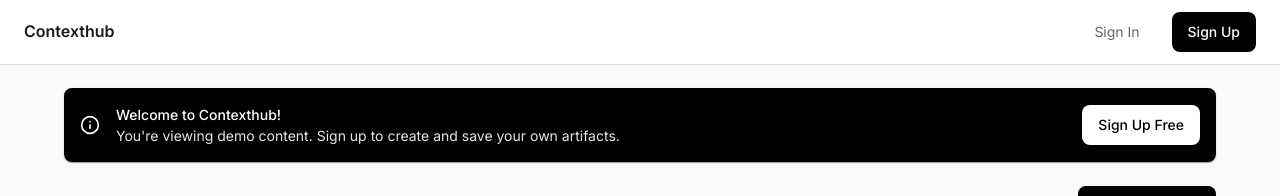
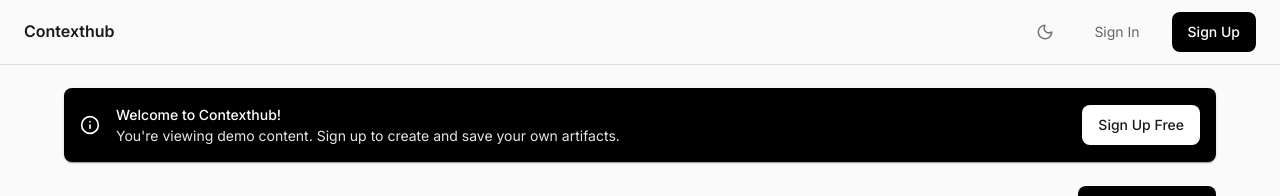
Before and after one commit to antoinebcx/allcontext, a React (Vite) app in the folder frontend/: page / in a window 1280 px wide. Shown: the top 196 px of the page. Built offline with nearby package versions, Linux system fonts and the light colour scheme; no server answers.

Commit message:
add light/dark mode detection and switch, simplify settings design and fix some colors

```diff
--- a/frontend/src/App.tsx
+++ b/frontend/src/App.tsx
@@ -1,4 +1,4 @@
-import React from 'react';
+import { useMemo } from 'react';
 import { QueryClient, QueryClientProvider } from '@tanstack/react-query';
 import { BrowserRouter, Routes, Route, Navigate } from 'react-router-dom';
 import { ThemeProvider, CssBaseline, Box, CircularProgress } from '@mui/material';
@@ -6,12 +6,13 @@
 import '@fontsource/inter/500.css';
 import '@fontsource/inter/600.css';
 
-import { theme } from './theme';
+import { createAppTheme } from './theme';
 import { Layout } from './components/Layout/Layout';
 import { Dashboard } from './pages/Dashboard';
 import { Settings } from './pages/Settings';
 import { LoginPage } from './pages/LoginPage';
 import { useAuth } from './contexts/AuthContext';
+import { useTheme } from './contexts/ThemeContext';
 
 // Create a client
 const queryClient = new QueryClient({
@@ -25,6 +26,10 @@
 
 function App() {
   const { user, loading } = useAuth();
+  const { mode } = useTheme();
+
+  // Create theme based on current mode
+  const theme = useMemo(() => createAppTheme(mode), [mode]);
 
   if (loading) {
     return (
@@ -32,7 +37,8 @@
         display: 'flex',
         justifyContent: 'center',
         alignItems: 'center',
-        height: '100vh'
+        height: '100vh',
+        bgcolor: mode === 'dark' ? '#121212' : '#fafafa'
       }}>
         <CircularProgress />
       </Box>
--- a/frontend/src/components/Layout/Navbar.tsx
+++ b/frontend/src/components/Layout/Navbar.tsx
@@ -11,13 +11,15 @@
   Box,
   Divider,
 } from '@mui/material';
-import { User, LogOut, Settings } from 'lucide-react';
+import { User, LogOut, Settings, Moon, Sun } from 'lucide-react';
 import { useAuth } from '../../contexts/AuthContext';
+import { useTheme } from '../../contexts/ThemeContext';
 
 export const Navbar: React.FC = () => {
   const navigate = useNavigate();
   const location = useLocation();
   const { user, logout } = useAuth();
+  const { mode, toggleTheme } = useTheme();
   const [anchorEl, setAnchorEl] = useState<null | HTMLElement>(null);
 
   const handleUserMenuOpen = (event: React.MouseEvent<HTMLElement>) => {
@@ -38,15 +40,21 @@
     handleUserMenuClose();
   };
 
+  const handleThemeToggle = () => {
+    toggleTheme();
+    handleUserMenuClose();
+  };
+
   return (
     <AppBar
       position="fixed"
       elevation={0}
       sx={{
-        bgcolor: 'background.paper',
+        bgcolor: 'transparent',
         borderBottom: 1,
         borderColor: 'divider',
-        color: 'text.primary'
+        color: 'text.primary',
+        backdropFilter: 'blur(8px)'
       }}
     >
       <Toolbar sx={{ gap: 2 }}>
@@ -112,10 +120,19 @@
                 </Typography>
               </MenuItem>
               <Divider />
+              <MenuItem onClick={handleThemeToggle}>
+                {mode === 'light' ? (
+                  <Moon size={16} style={{ marginRight: 8 }} />
+                ) : (
+                  <Sun size={16} style={{ marginRight: 8 }} />
+                )}
+                {mode === 'light' ? 'Dark Mode' : 'Light Mode'}
+              </MenuItem>
               <MenuItem onClick={handleSettingsClick}>
                 <Settings size={16} style={{ marginRight: 8 }} />
                 Settings
               </MenuItem>
+              <Divider />
               <MenuItem onClick={handleLogout}>
                 <LogOut size={16} style={{ marginRight: 8 }} />
                 Logout
@@ -125,6 +142,13 @@
         ) : (
           <>
             {/* Non-authenticated user UI */}
+            <IconButton
+              onClick={toggleTheme}
+              size="small"
+              title={mode === 'light' ? 'Switch to dark mode' : 'Switch to light mode'}
+            >
+              {mode === 'light' ? <Moon size={18} /> : <Sun size={18} />}
+            </IconButton>
             <Button
               onClick={() => navigate('/login')}
               sx={{
--- /dev/null
+++ b/frontend/src/contexts/ThemeContext.tsx
@@ -0,0 +1,79 @@
+import React, { createContext, useState, useEffect, useContext, useMemo } from 'react';
+import { useMediaQuery } from '@mui/material';
+
+type ThemeMode = 'light' | 'dark' | 'system';
+type ResolvedMode = 'light' | 'dark';
+
+interface ThemeContextType {
+  mode: ResolvedMode;           // The actual mode being used (resolved)
+  themeMode: ThemeMode;         // User's preference (can be 'system')
+  setThemeMode: (mode: ThemeMode) => void;
+  toggleTheme: () => void;
+}
+
+const ThemeContext = createContext<ThemeContextType | undefined>(undefined);
+
+const STORAGE_KEY = 'theme-mode';
+
+export const useTheme = () => {
+  const context = useContext(ThemeContext);
+  if (!context) {
+    throw new Error('useTheme must be used within a ThemeProvider');
+  }
+  return context;
+};
+
+export const ThemeProvider: React.FC<{ children: React.ReactNode }> = ({ children }) => {
+  // Detect system preference
+  const prefersDarkMode = useMediaQuery('(prefers-color-scheme: dark)');
+
+  // Get stored preference or default to 'system'
+  const [themeMode, setThemeMode] = useState<ThemeMode>(() => {
+    const stored = localStorage.getItem(STORAGE_KEY);
+    if (stored === 'light' || stored === 'dark' || stored === 'system') {
+      return stored;
+    }
+    return 'system';
+  });
+
+  // Resolve the actual mode to use
+  const mode = useMemo<ResolvedMode>(() => {
+    if (themeMode === 'system') {
+      return prefersDarkMode ? 'dark' : 'light';
+    }
+    return themeMode;
+  }, [themeMode, prefersDarkMode]);
+
+  // Save preference to localStorage
+  useEffect(() => {
+    localStorage.setItem(STORAGE_KEY, themeMode);
+  }, [themeMode]);
+
+  // Toggle between light and dark (not system)
+  const toggleTheme = () => {
+    setThemeMode(prevMode => {
+      // If currently system, switch to opposite of current resolved mode
+      if (prevMode === 'system') {
+        return mode === 'light' ? 'dark' : 'light';
+      }
+      // Otherwise just toggle between light and dark
+      return prevMode === 'light' ? 'dark' : 'light';
+    });
+  };
+
+  const value = useMemo(
+    () => ({
+      mode,
+      themeMode,
+      setThemeMode,
+      toggleTheme,
+    }),
+    [mode, themeMode]
+  );
+
+  return (
+    <ThemeContext.Provider value={value}>
+      {children}
+    </ThemeContext.Provider>
+  );
+};
--- a/frontend/src/pages/Dashboard.tsx
+++ b/frontend/src/pages/Dashboard.tsx
@@ -18,12 +18,14 @@
 import { ArtifactForm } from '../components/Artifacts/ArtifactForm';
 import { ArtifactDetail } from '../components/Artifacts/ArtifactDetail';
 import { useAuth } from '../contexts/AuthContext';
+import { useTheme } from '../contexts/ThemeContext';
 import { demoArtifacts, demoCreateMessage } from '../data/demoData';
 import type { Artifact, ArtifactCreate, ArtifactUpdate, ArtifactSearchResult } from '../types';
 
 export const Dashboard: React.FC = () => {
   const navigate = useNavigate();
   const { user } = useAuth();
+  const { mode } = useTheme();
   const [searchQuery, setSearchQuery] = useState('');
   const [selectedArtifact, setSelectedArtifact] = useState<Artifact | null>(null);
   const [formOpen, setFormOpen] = useState(false);
@@ -151,10 +153,10 @@
             variant="contained"
             onClick={() => navigate('/login?signup=true')}
             sx={{
-              bgcolor: 'white',
-              color: 'primary.main',
+              bgcolor: 'background.paper',
+              color: 'text.primary',
               '&:hover': {
-                bgcolor: 'grey.100'
+                bgcolor: mode === 'light' ? 'grey.100' : 'grey.900'
               }
             }}
           >
--- a/frontend/src/pages/Settings.tsx
+++ b/frontend/src/pages/Settings.tsx
@@ -5,18 +5,18 @@
   Box,
   Typography,
   Button,
-  Paper,
   Alert,
   CircularProgress,
   Tabs,
   Tab,
 } from '@mui/material';
-import { Plus, Key, User, Shield } from 'lucide-react';
+import { Plus, Key, User, Shield, Palette } from 'lucide-react';
 import { useApiKeys, useCreateApiKey, useDeleteApiKey } from '../hooks/useApiKeys';
 import { ApiKeysList } from '../components/ApiKeys/ApiKeysList';
 import { CreateApiKey } from '../components/ApiKeys/CreateApiKey';
 import { ApiKeyDisplay } from '../components/ApiKeys/ApiKeyDisplay';
 import { useAuth } from '../contexts/AuthContext';
+import { useTheme } from '../contexts/ThemeContext';
 import type { ApiKey, ApiKeyCreated } from '../types';
 
 interface TabPanelProps {
@@ -49,6 +49,7 @@
   const [createdKey, setCreatedKey] = useState<ApiKeyCreated | null>(null);
 
   const { user } = useAuth();
+  const { mode, themeMode, setThemeMode } = useTheme();
   const { data, isLoading, error } = useApiKeys();
   const createMutation = useCreateApiKey();
   const deleteMutation = useDeleteApiKey();
@@ -92,20 +93,20 @@
       </Box>
 
       {/* Tabs */}
-      <Paper elevation={0} sx={{ border: 1, borderColor: 'divider' }}>
       <Tabs
         value={tabValue}
         onChange={handleTabChange}
-          sx={{ borderBottom: 1, borderColor: 'divider', px: 2 }}
+        sx={{ borderBottom: 1, borderColor: 'divider' }}
       >
         <Tab icon={<Key size={18} />} iconPosition="start" label="API Keys" />
         <Tab icon={<User size={18} />} iconPosition="start" label="Profile" />
+        <Tab icon={<Palette size={18} />} iconPosition="start" label="Appearance" />
         <Tab icon={<Shield size={18} />} iconPosition="start" label="Security" />
       </Tabs>
 
       {/* API Keys Tab */}
       <TabPanel value={tabValue} index={0}>
-          <Box sx={{ p: 3 }}>
+        <Box sx={{ py: 3 }}>
             {/* Section Header */}
             <Box sx={{ display: 'flex', justifyContent: 'space-between', alignItems: 'center', mb: 3 }}>
               <Box>
@@ -156,13 +157,26 @@
             )}
 
             {/* Usage Instructions */}
-            <Box sx={{ mt: 4, p: 2, bgcolor: 'grey.50', borderRadius: 1 }}>
+            <Box sx={{ mt: 4 }}>
               <Typography variant="subtitle2" gutterBottom>
                 How to use API keys
               </Typography>
               <Typography variant="body2" color="text.secondary" component="div">
                 Include your API key in the request header:
-                <Box component="pre" sx={{ mt: 1, p: 1, bgcolor: 'white', borderRadius: 1, fontSize: '0.875rem' }}>
+                <Box
+                  component="pre"
+                  sx={{
+                    mt: 1,
+                    p: 2,
+                    bgcolor: 'background.paper',
+                    border: 1,
+                    borderColor: 'divider',
+                    borderRadius: 1,
+                    fontSize: '0.875rem',
+                    fontFamily: 'monospace',
+                    overflow: 'auto'
+                  }}
+                >
                   {`curl -H "X-API-Key: sk_prod_your_key_here" \\
      https://api.contexthub.com/api/v1/artifacts`}
                 </Box>
@@ -173,7 +187,7 @@
 
       {/* Profile Tab */}
       <TabPanel value={tabValue} index={1}>
-          <Box sx={{ p: 3 }}>
+        <Box sx={{ py: 3 }}>
             <Typography variant="h6" gutterBottom>
               Profile Information
             </Typography>
@@ -196,9 +210,61 @@
         </Box>
       </TabPanel>
 
+      {/* Appearance Tab */}
+      <TabPanel value={tabValue} index={2}>
+        <Box sx={{ py: 3 }}>
+            <Typography variant="h6" gutterBottom>
+              Appearance
+            </Typography>
+            <Typography variant="body2" color="text.secondary" sx={{ mb: 3 }}>
+              Customize how Contexthub looks on your device
+            </Typography>
+
+            <Box>
+              <Typography variant="subtitle2" gutterBottom>
+                Theme
+              </Typography>
+              <Box sx={{ display: 'flex', flexDirection: 'column', gap: 1 }}>
+                <Button
+                  variant={themeMode === 'system' ? 'contained' : 'outlined'}
+                  onClick={() => setThemeMode('system')}
+                  sx={{ justifyContent: 'flex-start', px: 2 }}
+                >
+                  System preference
+                  {themeMode === 'system' && (
+                    <Typography variant="caption" sx={{ ml: 'auto', opacity: 0.7 }}>
+                      (Currently {mode})
+                    </Typography>
+                  )}
+                </Button>
+                <Button
+                  variant={themeMode === 'light' ? 'contained' : 'outlined'}
+                  onClick={() => setThemeMode('light')}
+                  sx={{ justifyContent: 'flex-start', px: 2 }}
+                >
+                  Light
+                </Button>
+                <Button
+                  variant={themeMode === 'dark' ? 'contained' : 'outlined'}
+                  onClick={() => setThemeMode('dark')}
+                  sx={{ justifyContent: 'flex-start', px: 2 }}
+                >
+                  Dark
+                </Button>
+              </Box>
+            </Box>
+
+            <Box sx={{ mt: 4, p: 2, bgcolor: 'background.default', borderRadius: 1 }}>
+              <Typography variant="body2" color="text.secondary">
+                Your preference is saved locally and will be remembered when you return.
+              </Typography>
+            </Box>
+        </Box>
+      </TabPanel>
+
       {/* Security Tab */}
-        <TabPanel value={tabValue} index={2}>
-          <Box sx={{ p: 3 }}>
+      <TabPanel value={tabValue} index={3}>
+        <Box sx={{ py: 3 }}>
             <Typography variant="h6" gutterBottom>
               Security Settings
             </Typography>
@@ -207,7 +273,6 @@
             </Typography>
         </Box>
       </TabPanel>
-      </Paper>
 
       {/* Dialogs */}
       <CreateApiKey
--- a/frontend/src/theme/index.ts
+++ b/frontend/src/theme/index.ts
@@ -1,22 +1,27 @@
-import { createTheme } from '@mui/material/styles';
+import { createTheme, type PaletteMode } from '@mui/material/styles';
 
-export const theme = createTheme({
+// Create theme based on mode
+export const createAppTheme = (mode: PaletteMode) => {
+  const isLight = mode === 'light';
+
+  return createTheme({
     palette: {
-    mode: 'light',
+      mode,
       primary: {
-      main: '#000000',
+        main: isLight ? '#000000' : '#ffffff',
       },
       secondary: {
-      main: '#666666',
+        main: isLight ? '#666666' : '#999999',
       },
       background: {
-      default: '#fafafa',
-      paper: '#ffffff',
+        default: isLight ? '#fafafa' : '#121212',
+        paper: isLight ? '#ffffff' : '#1a1a1a',
       },
       text: {
-      primary: '#1a1a1a',
-      secondary: '#666666',
+        primary: isLight ? '#1a1a1a' : 'rgba(255, 255, 255, 0.87)',
+        secondary: isLight ? '#666666' : 'rgba(255, 255, 255, 0.6)',
       },
+      divider: isLight ? 'rgba(0, 0, 0, 0.12)' : 'rgba(255, 255, 255, 0.12)',
     },
     typography: {
       fontFamily: '"Inter", -apple-system, BlinkMacSystemFont, "Segoe UI", sans-serif',
@@ -38,7 +43,7 @@
       },
       caption: {
         fontSize: '0.75rem',
-      color: '#666666',
+        color: isLight ? '#666666' : 'rgba(255, 255, 255, 0.6)',
       },
     },
     shape: {
@@ -52,10 +57,10 @@
         },
         styleOverrides: {
           root: {
-          borderColor: '#e0e0e0',
+            borderColor: isLight ? '#e0e0e0' : 'rgba(255, 255, 255, 0.12)',
             transition: 'border-color 0.2s ease',
             '&:hover': {
-            borderColor: '#000000',
+              borderColor: isLight ? '#000000' : '#ffffff',
             },
           },
         },
@@ -71,17 +76,17 @@
             padding: '8px 16px',
           },
           contained: {
-          backgroundColor: '#000000',
-          color: '#ffffff',
+            backgroundColor: isLight ? '#000000' : '#ffffff',
+            color: isLight ? '#ffffff' : '#000000',
             '&:hover': {
-            backgroundColor: '#1a1a1a',
+              backgroundColor: isLight ? '#1a1a1a' : '#f5f5f5',
             },
           },
           outlined: {
-          borderColor: '#e0e0e0',
-          color: '#000000',
+            borderColor: isLight ? '#e0e0e0' : 'rgba(255, 255, 255, 0.23)',
+            color: isLight ? '#000000' : '#ffffff',
             '&:hover': {
-            borderColor: '#000000',
+              borderColor: isLight ? '#000000' : '#ffffff',
               backgroundColor: 'transparent',
             },
           },
@@ -96,13 +101,13 @@
           root: {
             '& .MuiOutlinedInput-root': {
               '& fieldset': {
-              borderColor: '#e0e0e0',
+                borderColor: isLight ? '#e0e0e0' : 'rgba(255, 255, 255, 0.23)',
               },
               '&:hover fieldset': {
-              borderColor: '#999999',
+                borderColor: isLight ? '#999999' : 'rgba(255, 255, 255, 0.4)',
               },
               '&.Mui-focused fieldset': {
-              borderColor: '#000000',
+                borderColor: isLight ? '#000000' : '#ffffff',
               },
             },
           },
@@ -113,10 +118,47 @@
           root: {
             padding: 8,
             '&:hover': {
-            backgroundColor: 'rgba(0, 0, 0, 0.04)',
+              backgroundColor: isLight ? 'rgba(0, 0, 0, 0.04)' : 'rgba(255, 255, 255, 0.08)',
             },
+          },
+        },
+      },
+      MuiPaper: {
+        styleOverrides: {
+          root: {
+            backgroundImage: 'none',
+          },
+        },
+      },
+      MuiAppBar: {
+        styleOverrides: {
+          root: {
+            backgroundImage: 'none',
+          },
+        },
+      },
+      MuiMenu: {
+        styleOverrides: {
+          paper: {
+            backgroundImage: 'none',
+            borderRadius: 8,
+            marginTop: 8,
+            minWidth: 180,
+            border: '1px solid',
+            borderColor: isLight ? '#e0e0e0' : 'rgba(255, 255, 255, 0.12)',
+          },
+        },
+      },
+      MuiDivider: {
+        styleOverrides: {
+          root: {
+            borderColor: isLight ? 'rgba(0, 0, 0, 0.12)' : 'rgba(255, 255, 255, 0.12)',
           },
         },
       },
     },
   });
+};
+
+// Export default light theme for backwards compatibility
+export const theme = createAppTheme('light');
```
Also changed, not shown: frontend/src/main.tsx (+6 -3 lines), 1 other file (tests, documents, lock files or other folders). Lines whose indentation alone changed are shown as unchanged.
